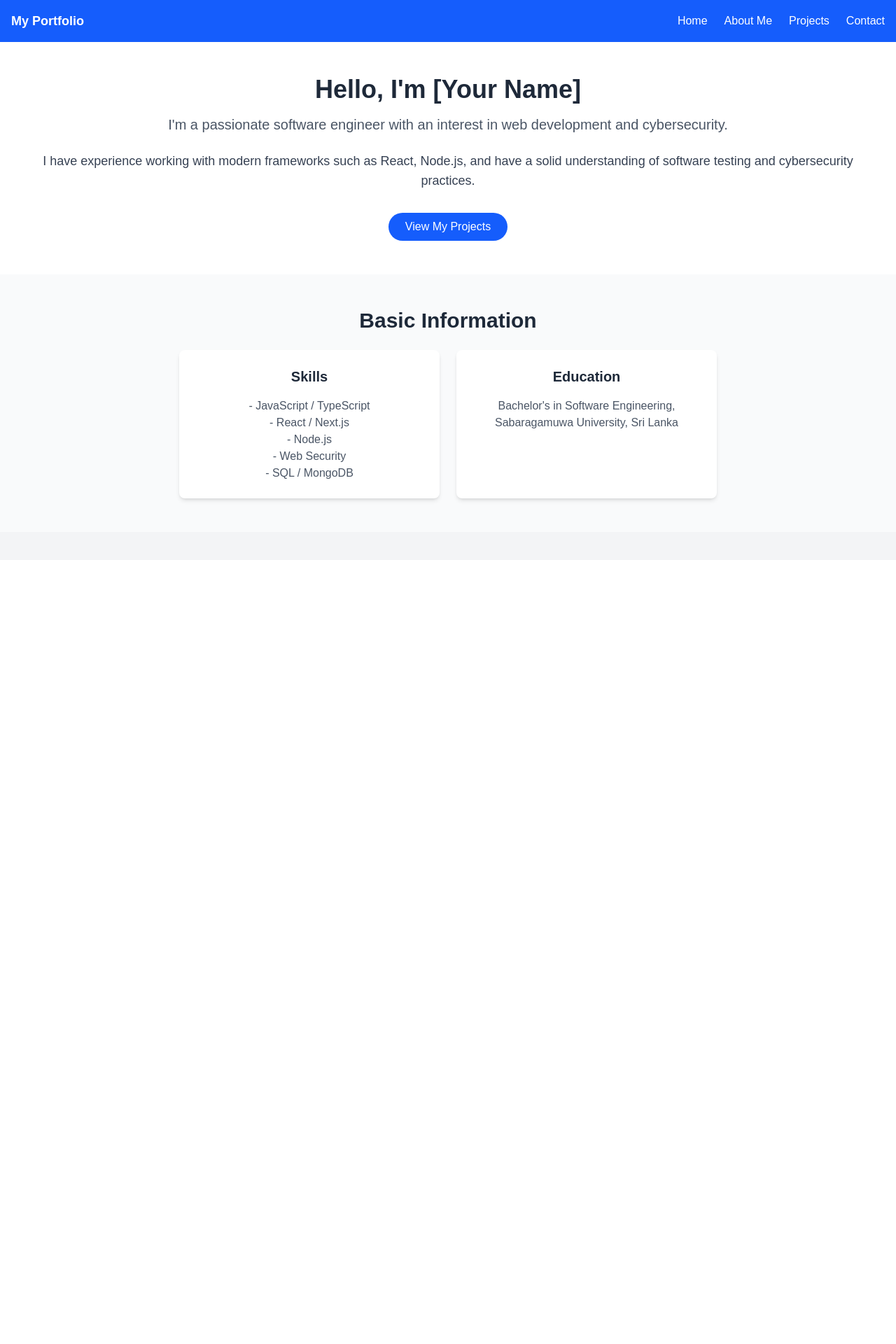
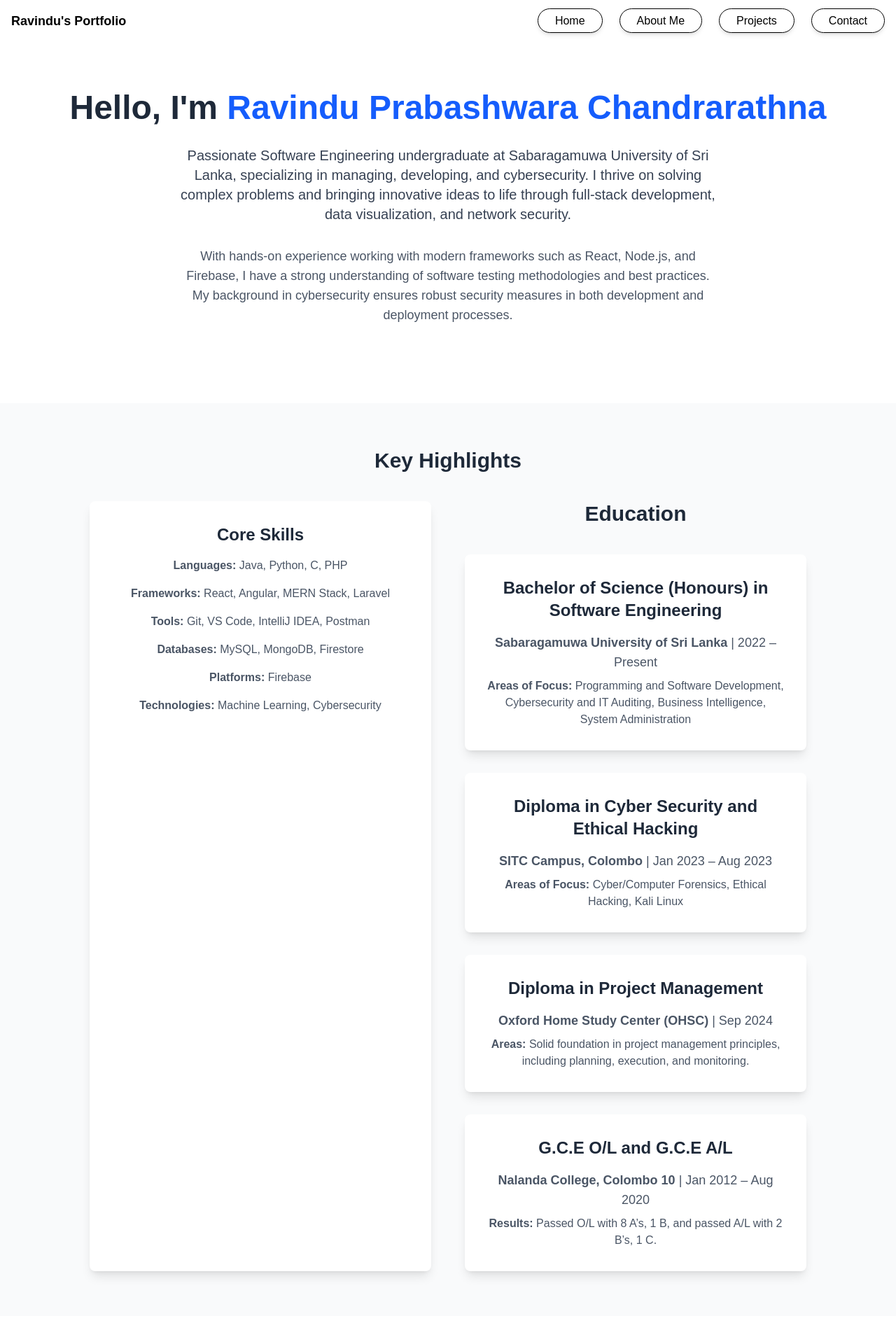
Before and after one commit to Ravindu1015/ravindu_chandrarathna, a Next.js app: page /home in a window 1280 px wide. Shown: the top 1920 px of the page at 70% size. Before the commit the page ends 800 px from the top, so only its background shows below. Built offline with nearby package versions, Linux system fonts and the light colour scheme.

Commit message:
Refactor homepage layout and add footer component; update navigation title to reflect owner

```diff
--- a/app/components/NavBar.tsx
+++ b/app/components/NavBar.tsx
@@ -5,7 +5,7 @@ const NavBar = () => {
     <nav className="bg-white p-4 shadow-md">
       <div className="max-w-7xl mx-auto flex justify-between items-center text-black">
         <div className="text-lg font-semibold">
-          <Link href="/" className="hover:underline">My Portfolio</Link>
+          <Link href="/" className="hover:underline">Ravindu's Portfolio</Link>
         </div>
         <div>
           <ul className="flex space-x-6">
--- /dev/null
+++ b/app/components/footer.tsx
@@ -0,0 +1,13 @@
+import React from 'react';
+
+const Footer = () => {
+  return (
+    <footer className="bg-gray-800 text-white py-6 mt-12">
+      <div className="max-w-7xl mx-auto text-center">
+        <p className="text-sm">&copy; {new Date().getFullYear()} Ravindu Prabashwara Chandrarathna. All Rights Reserved.</p>
+      </div>
+    </footer>
+  );
+};
+
+export default Footer;
--- a/app/home/page.tsx
+++ b/app/home/page.tsx
@@ -1,6 +1,8 @@
 "use client"; // Ensure this component runs on the client side
 
 import { useRouter } from "next/navigation";
+import NavBar from "../components/NavBar";
+import footer from "../components/footer";
 
 export default function Home() {
   const router = useRouter();
@@ -8,69 +10,130 @@ export default function Home() {
   return (
     <div className="min-h-screen bg-gray-100">
       {/* Navigation Bar */}
-      <nav className="bg-blue-600 p-4 shadow-md">
-        <div className="max-w-7xl mx-auto flex justify-between items-center text-white">
-          <div className="text-lg font-semibold">
-            <a href="/" className="hover:underline">My Portfolio</a>
-          </div>
-          <div>
-            <ul className="flex space-x-6">
-              <li>
-                <a href="/home" className="hover:underline">Home</a>
-              </li>
-              <li>
-                <a href="/about" className="hover:underline">About Me</a>
-              </li>
-              <li>
-                <a href="/projects" className="hover:underline">Projects</a>
-              </li>
-              <li>
-                <a href="/contact" className="hover:underline">Contact</a>
-              </li>
+      <NavBar />
+
+      {/* Introduction Section */}
+      <section className="flex flex-col items-center justify-center bg-white py-16 px-6 text-center">
+        <h1 className="text-5xl font-bold text-gray-800 mb-6 leading-tight">
+          Hello, I'm <span className="text-blue-600">Ravindu Prabashwara Chandrarathna</span>
+        </h1>
+        <p className="text-xl text-gray-700 max-w-3xl mx-auto mb-8">
+          Passionate Software Engineering undergraduate at Sabaragamuwa University of Sri Lanka, specializing in
+          managing, developing, and cybersecurity. I thrive on solving complex problems and bringing innovative ideas
+          to life through full-stack development, data visualization, and network security.
+        </p>
+        <p className="text-lg text-gray-600 max-w-3xl mx-auto mb-12">
+          With hands-on experience working with modern frameworks such as React, Node.js, and Firebase, I have a strong
+          understanding of software testing methodologies and best practices. My background in cybersecurity ensures robust
+          security measures in both development and deployment processes.
+        </p>
+      </section>
+
+      {/* Skills & Education Section */}
+      <section className="py-16 px-6 bg-gray-50 text-center">
+        <h2 className="text-3xl font-semibold text-gray-800 mb-10">Key Highlights</h2>
+        <div className="grid grid-cols-1 md:grid-cols-2 gap-12 max-w-5xl mx-auto">
+          {/* Skills */}
+          <div className="bg-white p-8 rounded-lg shadow-lg hover:shadow-xl transition-all ease-in-out duration-300">
+            <h3 className="text-2xl font-semibold text-gray-800 mb-4">Core Skills</h3>
+            <ul className="space-y-4 text-gray-600">
+              <li><strong>Languages:</strong> Java, Python, C, PHP</li>
+              <li><strong>Frameworks:</strong> React, Angular, MERN Stack, Laravel</li>
+              <li><strong>Tools:</strong> Git, VS Code, IntelliJ IDEA, Postman</li>
+              <li><strong>Databases:</strong> MySQL, MongoDB, Firestore</li>
+              <li><strong>Platforms:</strong> Firebase</li>
+              <li><strong>Technologies:</strong> Machine Learning, Cybersecurity</li>
             </ul>
           </div>
+
+          {/* Education */}
+          <div className="max-w-5xl mx-auto space-y-8">
+            <h2 className="text-3xl font-semibold text-gray-800 mb-10">Education</h2>
+
+            {/* Bachelor's Degree */}
+            <div className="bg-white p-8 rounded-lg shadow-lg hover:shadow-xl transition-all ease-in-out duration-300">
+              <h3 className="text-2xl font-semibold text-gray-800 mb-4">Bachelor of Science (Honours) in Software Engineering</h3>
+              <p className="text-lg text-gray-600">
+                <strong>Sabaragamuwa University of Sri Lanka</strong> | 2022 – Present
+              </p>
+              <p className="mt-2 text-gray-600">
+                <strong>Areas of Focus:</strong> Programming and Software Development, Cybersecurity and IT Auditing, Business Intelligence, System Administration
+              </p>
+            </div>
+
+            {/* Diploma in Cybersecurity */}
+            <div className="bg-white p-8 rounded-lg shadow-lg hover:shadow-xl transition-all ease-in-out duration-300">
+              <h3 className="text-2xl font-semibold text-gray-800 mb-4">Diploma in Cyber Security and Ethical Hacking</h3>
+              <p className="text-lg text-gray-600">
+                <strong>SITC Campus, Colombo</strong> | Jan 2023 – Aug 2023
+              </p>
+              <p className="mt-2 text-gray-600">
+                <strong>Areas of Focus:</strong> Cyber/Computer Forensics, Ethical Hacking, Kali Linux
+              </p>
+            </div>
+
+            {/* Diploma in Project Management */}
+            <div className="bg-white p-8 rounded-lg shadow-lg hover:shadow-xl transition-all ease-in-out duration-300">
+              <h3 className="text-2xl font-semibold text-gray-800 mb-4">Diploma in Project Management</h3>
+              <p className="text-lg text-gray-600">
+                <strong>Oxford Home Study Center (OHSC)</strong> | Sep 2024
+              </p>
+              <p className="mt-2 text-gray-600">
+                <strong>Areas:</strong> Solid foundation in project management principles, including planning, execution, and monitoring.
+              </p>
+            </div>
+
+            {/* G.C.E O/L and A/L */}
+            <div className="bg-white p-8 rounded-lg shadow-lg hover:shadow-xl transition-all ease-in-out duration-300">
+              <h3 className="text-2xl font-semibold text-gray-800 mb-4">G.C.E O/L and G.C.E A/L</h3>
+              <p className="text-lg text-gray-600">
+                <strong>Nalanda College, Colombo 10</strong> | Jan 2012 – Aug 2020
+              </p>
+              <p className="mt-2 text-gray-600">
+                <strong>Results:</strong> Passed O/L with 8 A’s, 1 B, and passed A/L with 2 B’s, 1 C.
+              </p>
+            </div>
+          </div>
         </div>
-      </nav>
-
-      {/* Introduction Section */}
-      <section className="flex flex-col items-center justify-center bg-white py-12 px-6 text-center">
-        <h1 className="text-4xl font-bold text-gray-800 mb-4">Hello, I'm [Your Name]</h1>
-        <p className="text-xl text-gray-600 mb-6">
-          I'm a passionate software engineer with an interest in web development and cybersecurity.
-        </p>
-        <p className="text-lg text-gray-700 mb-8">
-          I have experience working with modern frameworks such as React, Node.js, and have a solid understanding of software testing and cybersecurity practices.
-        </p>
-        <button
-          className="bg-blue-600 text-white py-2 px-6 rounded-full hover:bg-blue-700 transition duration-300"
-          onClick={() => router.push("/projects")}
-        >
-          View My Projects
-        </button>
       </section>
 
-      {/* Basic Info Section */}
-      <section className="py-12 px-6 bg-gray-50 text-center">
-        <h2 className="text-3xl font-semibold text-gray-800 mb-6">Basic Information</h2>
-        <div className="grid grid-cols-1 md:grid-cols-2 gap-6 max-w-3xl mx-auto">
-          <div className="bg-white p-6 rounded-lg shadow-md">
-            <h3 className="text-xl font-semibold text-gray-800">Skills</h3>
-            <ul className="mt-4 text-gray-600">
-              <li>- JavaScript / TypeScript</li>
-              <li>- React / Next.js</li>
-              <li>- Node.js</li>
-              <li>- Web Security</li>
-              <li>- SQL / MongoDB</li>
-            </ul>
+      {/* Experience Section */}
+      <section className="py-16 px-6 text-center bg-white">
+        <h2 className="text-3xl font-semibold text-gray-800 mb-10">Experience</h2>
+        <div className="space-y-12 max-w-5xl mx-auto">
+          <div className="bg-gray-50 p-8 rounded-lg shadow-md">
+            <h3 className="text-2xl font-semibold text-gray-800 mb-4">Treasurer</h3>
+            <p className="text-lg text-gray-600 mb-4">
+              <strong>Society of Computer Sciences, Sabaragamuwa University</strong> | May 2024 – Present
+            </p>
+            <p className="text-gray-600">
+              Responsible for managing financial transactions, budgeting, and ensuring the smooth operation of the Society of Computer Sciences.
+            </p>
           </div>
-          <div className="bg-white p-6 rounded-lg shadow-md">
-            <h3 className="text-xl font-semibold text-gray-800">Education</h3>
-            <p className="mt-4 text-gray-600">
-              Bachelor's in Software Engineering, Sabaragamuwa University, Sri Lanka
+
+          <div className="bg-gray-50 p-8 rounded-lg shadow-md">
+            <h3 className="text-2xl font-semibold text-gray-800 mb-4">Lobby Manager & Teller (Internship)</h3>
+            <p className="text-lg text-gray-600 mb-4">
+              <strong>Peoples Bank of Sri Lanka, Beruwala Branch</strong> | May 2021 – Aug 2022
+            </p>
+            <p className="text-gray-600">
+              Assisted in customer service, handled counter services, cleared cheques, and supported account openings as part of my internship.
+            </p>
+          </div>
+
+          <div className="bg-gray-50 p-8 rounded-lg shadow-md">
+            <h3 className="text-2xl font-semibold text-gray-800 mb-4">Committee Member</h3>
+            <p className="text-lg text-gray-600 mb-4">
+              <strong>IEEE Power and Energy Society, Sri Lanka Section</strong> | Feb 2024 – Feb 2025
+            </p>
+            <p className="text-gray-600">
+              Contributed to driving innovation in power and energy systems and collaborated with industry experts in impactful projects.
             </p>
           </div>
         </div>
       </section>
+      <footer/>
     </div>
+
   );
 }
```
